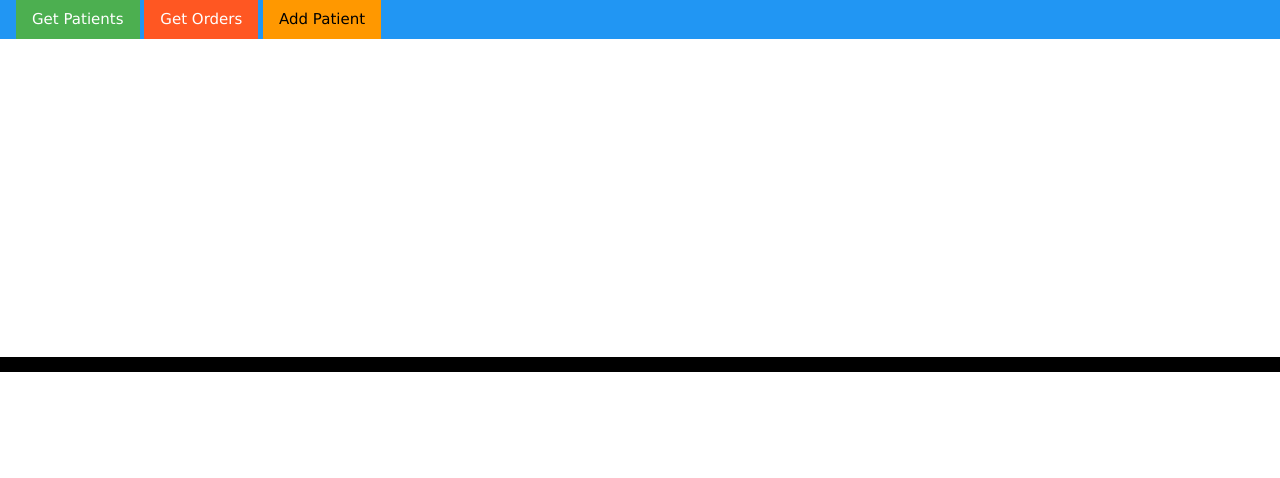
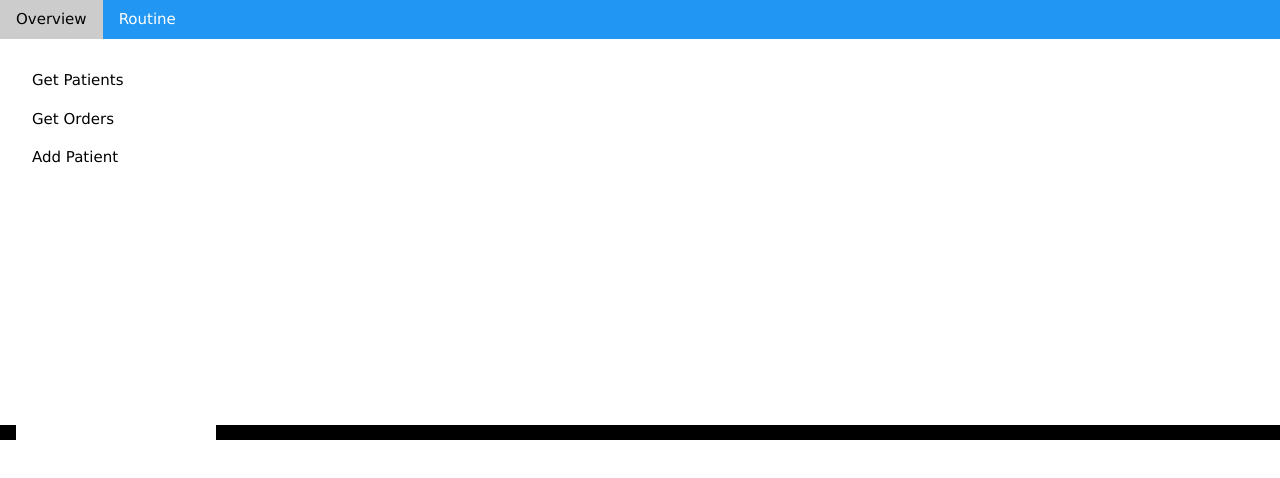
Before and after one commit to magvas/PatientService, a plain HTML site: page index.html in a window 1280 px wide. Drawn offline with nearby package versions, Linux system fonts and the light colour scheme.

Commit message:
- Result list element introduced - Changed page layout

```diff
--- a/client.js
+++ b/client.js
@@ -7,17 +7,13 @@ function Patient(first, last, gender) {
 
 
 function getPatients(){
-
-
     requestPatients(function(res){
 
-        document.getElementById("output").innerHTML = "";
+        document.getElementById("outputList").innerHTML = "";
 
         for(var i = 0; i < res.length; i++){
-            //var oldContent = document.getElementById("output").innerHTML;
-            //document.getElementById("output").innerHTML = oldContent + res[i].PATID + " - " + res[i].LASTNAME + ", " + res[i].FIRSTNAME + " (" + res[i].GENDER + ")<br/>";
             var item = res[i].PATID + " - " + res[i].LASTNAME + ", " + res[i].FIRSTNAME + " (" + res[i].GENDER + ")";
-            addListItem("output",item);
+            addListItem("outputList",item);
         }
     });
 }
@@ -25,11 +21,11 @@ function getPatients(){
 function getOrders(){
     requestOrders(function(res){
 
-        document.getElementById("output").innerHTML = "";
+        document.getElementById("outputList").innerHTML = "";
 
         for(var i = 0; i < res.length; i++){
-            var oldContent = document.getElementById("output").innerHTML;
-            document.getElementById("output").innerHTML = oldContent + res[i].ORDERID + " | " + res[i].ORDERER + " | " + res[i].ORDERDATE + " | " + res[i].PRIORITY + " |<br/>";
+            var item = res[i].ORDERID + " | " + res[i].ORDERER + " | " + res[i].ORDERDATE + " | " + res[i].PRIORITY;
+             addListItem("outputList",item);
         }
     });
 }
@@ -78,6 +74,7 @@ function addPatient() {
     xhttp.onreadystatechange = function() {
         if (this.readyState == 4 && this.status == 200) {
             status(this.responseText);
+            getPatients();
        }
     };
 
--- a/index.html
+++ b/index.html
@@ -8,11 +8,19 @@
         <link rel="stylesheet" href="https://www.w3schools.com/w3css/4/w3.css">
     </head>
     <body>
-        <div id="nav" class="w3-container w3-blue">
-            <button id="btnGetPatients" class="w3-button w3-green" onclick="getPatients()">Get Patients</button>
-            <button id="btnGetOrders" class="w3-button w3-deep-orange" onclick="getOrders()">Get Orders</button>
-            <button id="btnAddPatients" class="w3-button w3-orange" onclick="showAddPatientDialog()">Add Patient</button>
+        <div id="nav" class="w3-bar w3-blue">
+            <button id="btnOverview" class="w3-bar-item w3-button" onclick="">Overview</button>
+            <button id="btnOverview" class="w3-bar-item w3-button" onclick="">Routine</button>
         </div>
+        <div id="sidebar" class="w3-row">
+            <div class="w3-container w3-third">
+                <div class="w3-sidebar w3-bar-block">
+                    <button id="btnGetPatients" class="w3-bar-item w3-button" onclick="getPatients()">Get Patients</button>
+                    <button id="btnGetOrders" class="w3-bar-item w3-button" onclick="getOrders()">Get Orders</button>
+                    <button id="btnAddPatients" class="w3-bar-item w3-button" onclick="showAddPatientDialog()">Add Patient</button>
+                </div>
+            </div>
+          <div class="w3-container w3-twothird">
             <div id="output">
                 <ul id="outputList" name="OutputList" class="w3-ul w3-hoverable">
                 </ul>
@@ -29,6 +37,8 @@
                     <input type="button" value="Submit" onclick="addPatient()">
                 </form>
             </div>
+          </div>
+        </div>
         <div id="StatusBar" class="w3-panel w3-black">
             <p id="txtStatus"/>
         </div>
```
Lines whose indentation alone changed are shown as unchanged.
